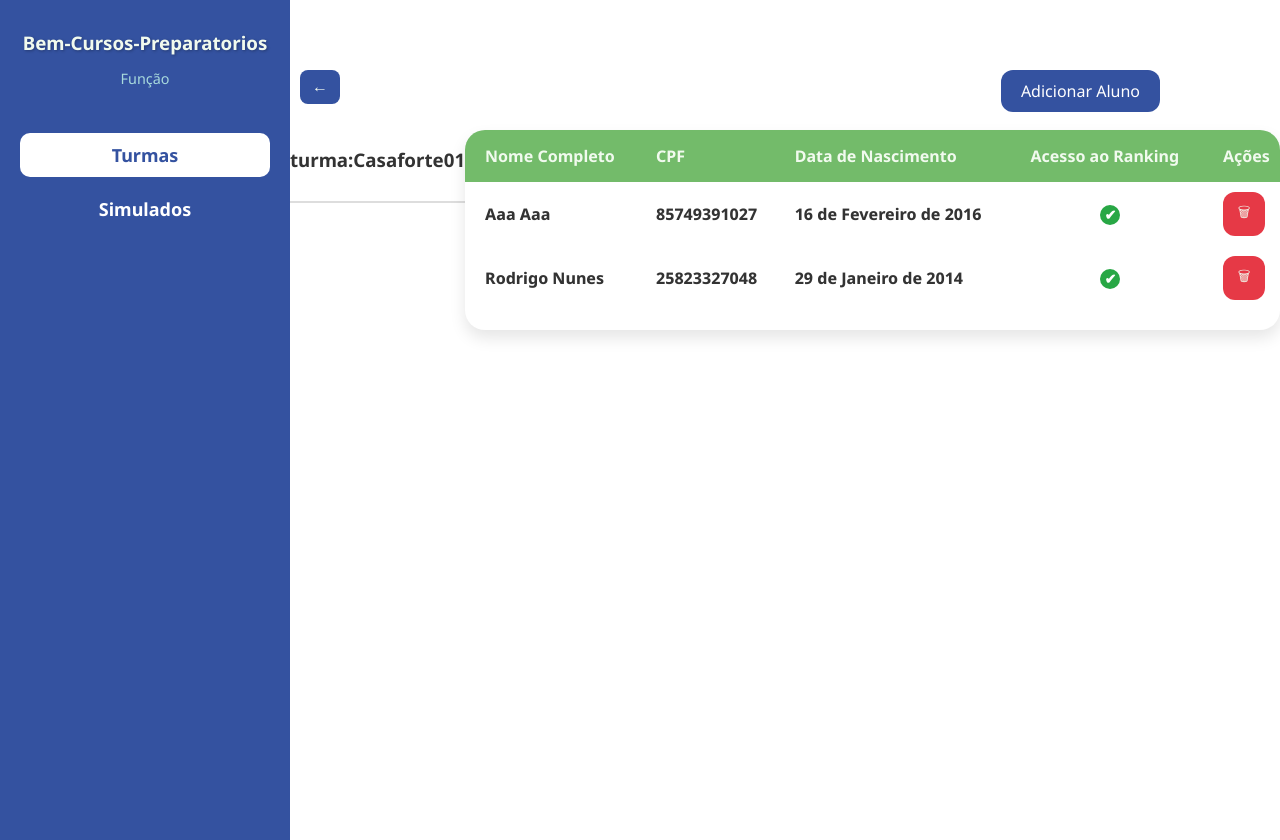
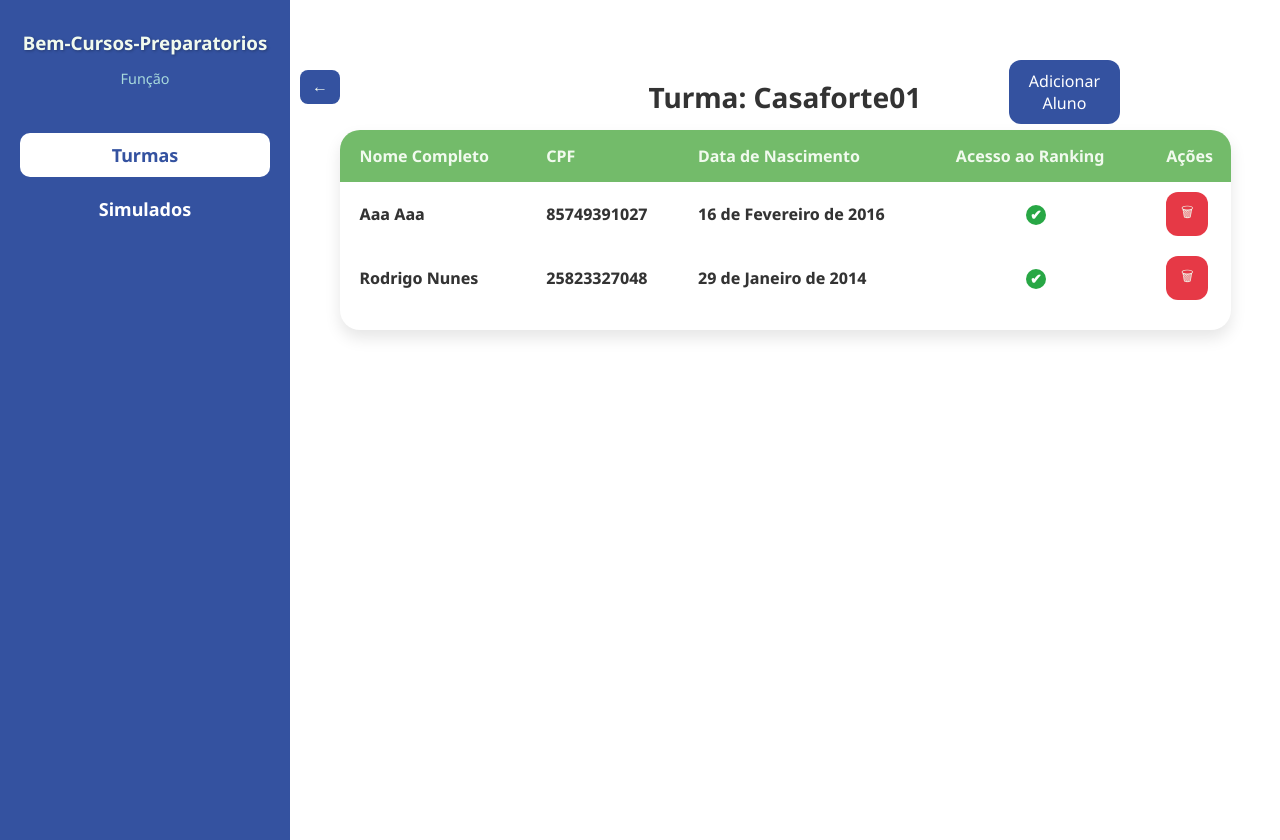
Before and after one commit to andrecastrom06/BEM-Cursos-Preparatorios, a Django app: page /cadastros/turmas/61/alunos/ in a window 1280 px wide. Run offline with Django 4.2, Linux system fonts and the light colour scheme; a user stored in the database is signed in; data comes from the database, SQL or seed files in the repository; both versions use the stored data as it was after the commit; parts of the project's set-up code (start-up, migrations or seed data) failed here and were passed over.

Commit message:
html alunos

```diff
--- a/BemCursos/cadastros/templates/alunos.html
+++ b/BemCursos/cadastros/templates/alunos.html
@@ -234,6 +234,9 @@
             }
         }
         .header {
+            top: -10px;
+            right: 40px;
+            position: fixed;
             display: flex;
             justify-content: space-between;
             align-items: center;
@@ -243,7 +246,7 @@
         .header-title {
             top: 70px;
             left: 300px;
-            position: absolute;
+            position: fixed;
             background-color: var(--primary-bg);
             color: white;
             border: none;
@@ -426,22 +429,11 @@
 
   .turma-header {
     text-align: center;
-    background-color: white;
+    position: fixed;
+    font-size: x-large;
+    background: none;
     padding: 10px 0;
-    border-bottom: 2px solid #ddd;
-    margin-bottom: 20px;
 }
-
-.turma-header h1 {
-    font-size: 2em;
-    color: #333;
-    margin: 0;
-}
-
-
-
-
-
     </style>
 </head>
 <body>
@@ -460,7 +452,7 @@
 
     <div class="container">
         <div class="turma-header">
-            <h3>turma:{{ turma_nome }}</h3>
+            <h3>Turma: {{ turma_nome }}</h3>
         </div>
 
         {% if messages %}
```
Also changed, not shown: BemCursos/db.sqlite3.
